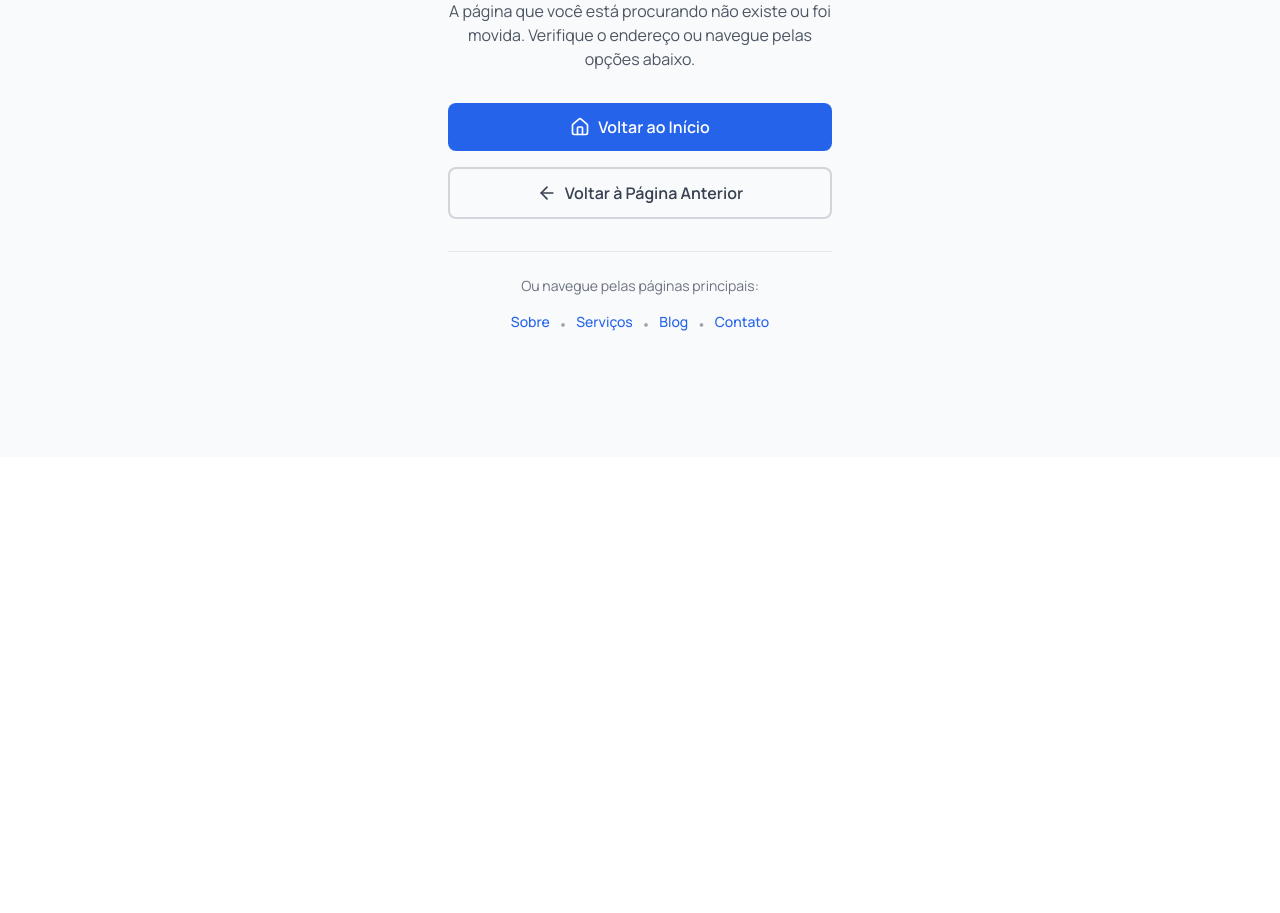
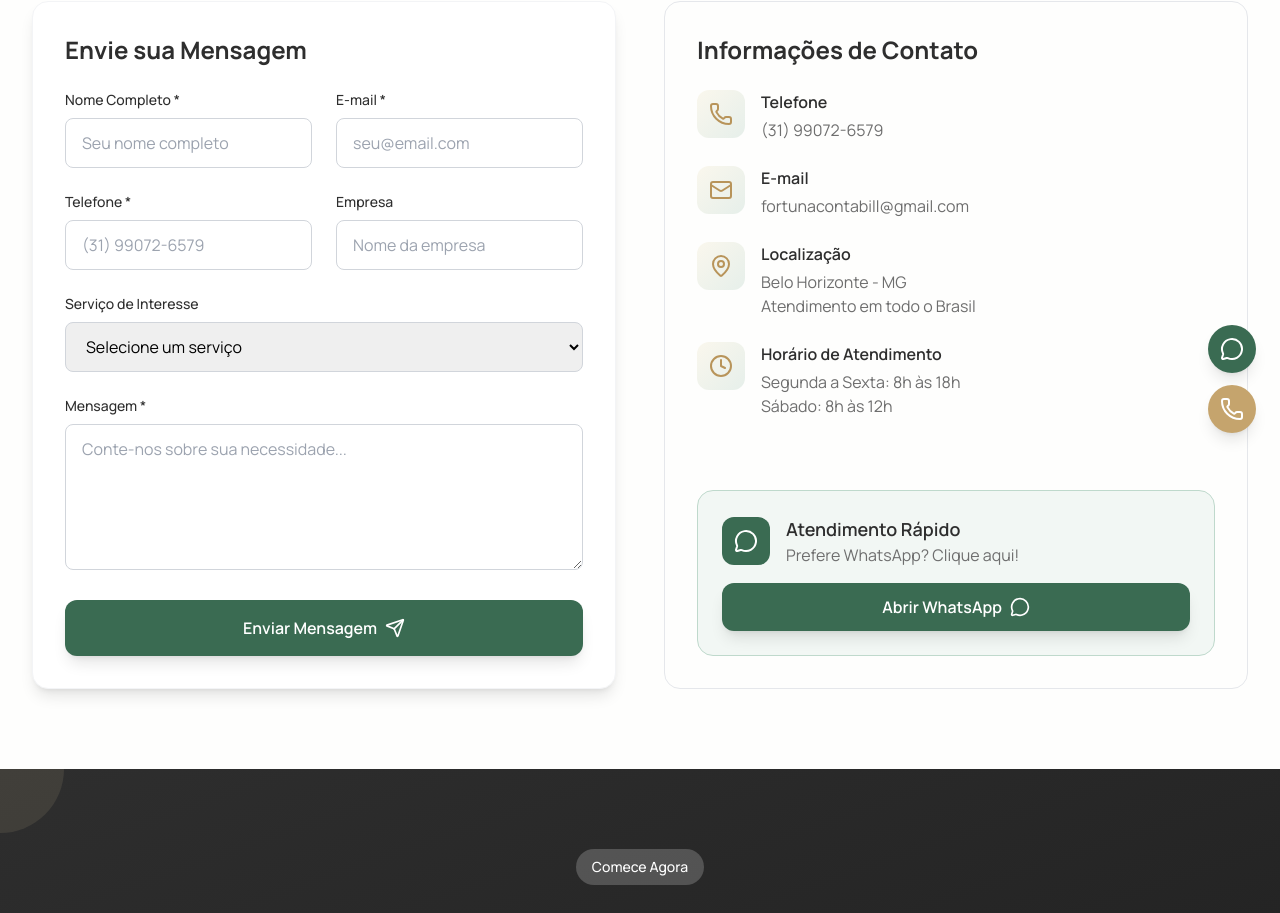
Before and after one commit to leticiasegurasse/fortuna-contabil, a React (Vite) app: page /contato in a window 1280 px wide. Shown: the part 343-1256 px from the top of the page. Before the commit the page ends 800 px from the top, so only its background shows below. Built offline with nearby package versions, Linux system fonts and the light colour scheme.

Commit message:
paginas de contato

```diff
--- a/src/components/FAQ.tsx
+++ b/src/components/FAQ.tsx
@@ -5,7 +5,6 @@ interface FAQItem {
   answer: string;
   icon: React.ComponentType<{ size?: number; className?: string }>;
   iconColor: string;
-  gradientColors: string;
 }
 
 interface FAQProps {
@@ -39,7 +38,7 @@ const FAQ = ({ title, subtitle, items, className = "" }: FAQProps) => {
                   </h3>
                 </div>
                 <div className="ml-4 flex-shrink-0">
-                  <div className={`w-6 h-6 rounded-full ${item.gradientColors} flex items-center justify-center group-open:rotate-180 transition-transform duration-300`}>
+                  <div className={`w-6 h-6 rounded-full flex items-center justify-center group-open:rotate-180 transition-transform duration-300`}>
                     <ArrowRight size={16} className="text-primary-600" />
                   </div>
                 </div>
--- a/src/components/Header.tsx
+++ b/src/components/Header.tsx
@@ -21,7 +21,7 @@ const Header = () => {
     { name: 'Home', href: ROUTES.HOME },
     { name: 'Sobre', href: ROUTES.ABOUT },
     { name: 'Serviços', href: ROUTES.SERVICES },
-    { name: 'Blog', href: ROUTES.BLOG },
+    //{ name: 'Blog', href: ROUTES.BLOG },
     { name: 'Contato', href: ROUTES.CONTACT },
   ];
 
@@ -61,12 +61,12 @@ const Header = () => {
 
           {/* CTA Buttons */}
           <div className="hidden lg:flex items-center space-x-4">
-            <Link
+            {/*<Link
               to={ROUTES.CLIENT_AREA}
               className="text-sm font-medium text-secondary-500 hover:text-primary-500 transition-colors"
             >
               Área do Cliente
-            </Link>
+            </Link>*/}
             <Link
               to={ROUTES.CONTACT}
               className="bg-accent-500 text-white px-4 py-2 rounded-lg text-sm font-medium hover:bg-accent-600 transition-colors"
--- a/src/pages/Contact.tsx
+++ b/src/pages/Contact.tsx
@@ -1,5 +1,7 @@
 import { useState } from 'react';
 import { Phone, Mail, MapPin, Clock, MessageCircle, Send, CheckCircle } from 'lucide-react';
+import SectionDivider from '../components/SectionDivider';
+import CTASection from '../components/CTASection';
 
 const Contact = () => {
   const [formData, setFormData] = useState({
@@ -81,20 +83,20 @@ const Contact = () => {
 
   if (isSubmitted) {
     return (
-      <div className="min-h-screen flex items-center justify-center bg-gray-50">
+      <div className="min-h-screen flex items-center justify-center bg-background-50">
         <div className="max-w-md mx-auto text-center p-8">
-          <div className="bg-green-100 w-16 h-16 rounded-full flex items-center justify-center mx-auto mb-6">
-            <CheckCircle size={32} className="text-green-600" />
+          <div className="bg-accent-100 w-16 h-16 rounded-full flex items-center justify-center mx-auto mb-6">
+            <CheckCircle size={32} className="text-accent-600" />
           </div>
-          <h1 className="text-2xl font-bold text-gray-900 mb-4">
+          <h1 className="text-2xl font-bold text-secondary-500 mb-4">
             Mensagem Enviada!
           </h1>
-          <p className="text-gray-600 mb-8">
+          <p className="text-neutral-500 mb-8">
             Obrigado pelo contato! Retornaremos em breve com as informações solicitadas.
           </p>
           <button
             onClick={() => setIsSubmitted(false)}
-            className="bg-blue-600 text-white px-6 py-3 rounded-lg font-semibold hover:bg-blue-700 transition-colors"
+            className="bg-accent-500 text-white px-6 py-3 rounded-lg font-semibold hover:bg-accent-600 transition-colors"
           >
             Enviar Nova Mensagem
           </button>
@@ -105,33 +107,30 @@ const Contact = () => {
 
   return (
     <div className="overflow-x-hidden">
-      {/* Hero Section */}
-      <section className="bg-gradient-to-br from-blue-600 via-blue-700 to-blue-800 text-white py-20">
-        <div className="max-w-7xl mx-auto px-4 sm:px-6 lg:px-8 text-center">
-          <h1 className="text-4xl lg:text-6xl font-bold mb-6">
-            Entre em Contato
-          </h1>
-          <p className="text-xl text-blue-100 max-w-3xl mx-auto leading-relaxed">
-            Estamos aqui para ajudar seu negócio a crescer. Entre em contato conosco
-            e descubra como podemos descomplicar sua contabilidade.
-          </p>
-        </div>
-      </section>
+      {/* Contact Section */}
+      <section className="py-20 bg-background-50">
+        <div className="max-w-7xl mx-auto px-4 sm:px-6 lg:px-8">
+          <div className="text-center mb-16">
+            <h2 className="text-3xl lg:text-4xl font-bold text-secondary-500 mb-4">
+              Fale Conosco
+            </h2>
+            <SectionDivider />
+            <p className="text-xl text-neutral-500 max-w-3xl mx-auto">
+              Entre em contato conosco e descubra como podemos ajudar seu negócio a crescer
+            </p>
+          </div>
 
-      {/* Contact Section */}
-      <section className="py-20">
-        <div className="max-w-7xl mx-auto px-4 sm:px-6 lg:px-8">
-          <div className="grid grid-cols-1 lg:grid-cols-2 gap-12">
+          <div className="grid grid-cols-1 lg:grid-cols-2 gap-12 lg:items-start">
             {/* Contact Form */}
-            <div className="bg-white rounded-xl shadow-lg p-8">
-              <h2 className="text-2xl font-bold text-gray-900 mb-6">
+            <div className="bg-white rounded-2xl shadow-lg p-8 border border-gray-100 h-full flex flex-col">
+              <h3 className="text-2xl font-bold text-secondary-500 mb-6">
                 Envie sua Mensagem
-              </h2>
+              </h3>
 
               <form onSubmit={handleSubmit} className="space-y-6">
                 <div className="grid grid-cols-1 md:grid-cols-2 gap-6">
                   <div>
-                    <label htmlFor="name" className="block text-sm font-medium text-gray-700 mb-2">
+                    <label htmlFor="name" className="block text-sm font-medium text-secondary-500 mb-2">
                       Nome Completo *
                     </label>
                     <input
@@ -141,13 +140,13 @@ const Contact = () => {
                       value={formData.name}
                       onChange={handleChange}
                       required
-                      className="w-full px-4 py-3 border border-gray-300 rounded-lg focus:ring-2 focus:ring-blue-500 focus:border-transparent"
+                      className="w-full px-4 py-3 border border-gray-300 rounded-lg focus:ring-2 focus:ring-accent-500 focus:border-transparent transition-colors"
                       placeholder="Seu nome completo"
                     />
                   </div>
 
                   <div>
-                    <label htmlFor="email" className="block text-sm font-medium text-gray-700 mb-2">
+                    <label htmlFor="email" className="block text-sm font-medium text-secondary-500 mb-2">
                       E-mail *
                     </label>
                     <input
@@ -157,7 +156,7 @@ const Contact = () => {
                       value={formData.email}
                       onChange={handleChange}
                       required
-                      className="w-full px-4 py-3 border border-gray-300 rounded-lg focus:ring-2 focus:ring-blue-500 focus:border-transparent"
+                      className="w-full px-4 py-3 border border-gray-300 rounded-lg focus:ring-2 focus:ring-accent-500 focus:border-transparent transition-colors"
                       placeholder="seu@email.com"
                     />
                   </div>
@@ -165,7 +164,7 @@ const Contact = () => {
 
                 <div className="grid grid-cols-1 md:grid-cols-2 gap-6">
                   <div>
-                    <label htmlFor="phone" className="block text-sm font-medium text-gray-700 mb-2">
+                    <label htmlFor="phone" className="block text-sm font-medium text-secondary-500 mb-2">
                       Telefone *
                     </label>
                     <input
@@ -175,13 +174,13 @@ const Contact = () => {
                       value={formData.phone}
                       onChange={handleChange}
                       required
-                      className="w-full px-4 py-3 border border-gray-300 rounded-lg focus:ring-2 focus:ring-blue-500 focus:border-transparent"
+                      className="w-full px-4 py-3 border border-gray-300 rounded-lg focus:ring-2 focus:ring-accent-500 focus:border-transparent transition-colors"
                       placeholder="(31) 99072-6579"
                     />
                   </div>
 
                   <div>
-                    <label htmlFor="company" className="block text-sm font-medium text-gray-700 mb-2">
+                    <label htmlFor="company" className="block text-sm font-medium text-secondary-500 mb-2">
                       Empresa
                     </label>
                     <input
@@ -190,14 +189,14 @@ const Contact = () => {
                       name="company"
                       value={formData.company}
                       onChange={handleChange}
-                      className="w-full px-4 py-3 border border-gray-300 rounded-lg focus:ring-2 focus:ring-blue-500 focus:border-transparent"
+                      className="w-full px-4 py-3 border border-gray-300 rounded-lg focus:ring-2 focus:ring-accent-500 focus:border-transparent transition-colors"
                       placeholder="Nome da empresa"
                     />
                   </div>
                 </div>
 
                 <div>
-                  <label htmlFor="service" className="block text-sm font-medium text-gray-700 mb-2">
+                  <label htmlFor="service" className="block text-sm font-medium text-secondary-500 mb-2">
                     Serviço de Interesse
                   </label>
                   <select
@@ -205,7 +204,7 @@ const Contact = () => {
                     name="service"
                     value={formData.service}
                     onChange={handleChange}
-                    className="w-full px-4 py-3 border border-gray-300 rounded-lg focus:ring-2 focus:ring-blue-500 focus:border-transparent"
+                    className="w-full px-4 py-3 border border-gray-300 rounded-lg focus:ring-2 focus:ring-accent-500 focus:border-transparent transition-colors"
                   >
                     <option value="">Selecione um serviço</option>
                     {services.map((service) => (
@@ -217,7 +216,7 @@ const Contact = () => {
                 </div>
 
                 <div>
-                  <label htmlFor="message" className="block text-sm font-medium text-gray-700 mb-2">
+                  <label htmlFor="message" className="block text-sm font-medium text-secondary-500 mb-2">
                     Mensagem *
                   </label>
                   <textarea
@@ -227,7 +226,7 @@ const Contact = () => {
                     onChange={handleChange}
                     required
                     rows={5}
-                    className="w-full px-4 py-3 border border-gray-300 rounded-lg focus:ring-2 focus:ring-blue-500 focus:border-transparent"
+                    className="w-full px-4 py-3 border border-gray-300 rounded-lg focus:ring-2 focus:ring-accent-500 focus:border-transparent transition-colors"
                     placeholder="Conte-nos sobre sua necessidade..."
                   />
                 </div>
@@ -235,7 +234,7 @@ const Contact = () => {
                 <button
                   type="submit"
                   disabled={isSubmitting}
-                  className="w-full bg-blue-600 text-white py-4 px-6 rounded-lg font-semibold hover:bg-blue-700 transition-colors disabled:opacity-50 disabled:cursor-not-allowed inline-flex items-center justify-center"
+                  className="w-full bg-accent-500 text-white py-4 px-6 rounded-xl font-semibold hover:bg-accent-600 transition-all duration-300 hover:scale-105 disabled:opacity-50 disabled:cursor-not-allowed inline-flex items-center justify-center shadow-lg"
                 >
                   {isSubmitting ? (
                     <>
@@ -253,30 +252,30 @@ const Contact = () => {
             </div>
 
             {/* Contact Info */}
-            <div className="space-y-8">
+            <div className="rounded-2xl p-8 border border-gray-200 h-full flex flex-col justify-between space-y-8">
               <div>
-                <h2 className="text-2xl font-bold text-gray-900 mb-6">
+                <h3 className="text-2xl font-bold text-secondary-500 mb-6">
                   Informações de Contato
-                </h2>
+                </h3>
                 <div className="space-y-6">
                   {contactInfo.map((info, index) => (
                     <div key={index} className="flex items-start space-x-4">
-                      <div className="bg-blue-100 p-3 rounded-lg">
-                        <info.icon size={24} className="text-blue-600" />
+                      <div className="bg-gradient-to-br from-primary-100 to-accent-100 p-3 rounded-xl">
+                        <info.icon size={24} className="text-primary-600" />
                       </div>
                       <div>
-                        <h3 className="font-semibold text-gray-900 mb-1">
+                        <h4 className="font-semibold text-secondary-500 mb-1">
                           {info.title}
-                        </h3>
+                        </h4>
                         {info.link ? (
                           <a
                             href={info.link}
-                            className="text-gray-600 hover:text-blue-600 transition-colors"
+                            className="text-neutral-500 hover:text-accent-600 transition-colors"
                           >
                             {info.content}
                           </a>
                         ) : (
-                          <p className="text-gray-600 whitespace-pre-line">
+                          <p className="text-neutral-500 whitespace-pre-line">
                             {info.content}
                           </p>
                         )}
@@ -287,16 +286,16 @@ const Contact = () => {
               </div>
 
               {/* WhatsApp CTA */}
-              <div className="bg-green-50 border border-green-200 rounded-xl p-6">
+              <div className="bg-accent-50 border border-accent-200 rounded-2xl p-6">
                 <div className="flex items-center space-x-4 mb-4">
-                  <div className="bg-green-500 p-3 rounded-lg">
+                  <div className="bg-accent-500 p-3 rounded-xl">
                     <MessageCircle size={24} className="text-white" />
                   </div>
                   <div>
-                    <h3 className="text-lg font-semibold text-gray-900">
+                    <h4 className="text-lg font-semibold text-secondary-500">
                       Atendimento Rápido
-                    </h3>
-                    <p className="text-gray-600">
+                    </h4>
+                    <p className="text-neutral-500">
                       Prefere WhatsApp? Clique aqui!
                     </p>
                   </div>
@@ -305,71 +304,30 @@ const Contact = () => {
                   href="https://wa.me/5531990726579"
                   target="_blank"
                   rel="noopener noreferrer"
-                  className="w-full bg-green-500 text-white py-3 px-6 rounded-lg font-semibold hover:bg-green-600 transition-colors inline-flex items-center justify-center"
+                  className="w-full bg-accent-500 text-white py-3 px-6 rounded-xl font-semibold hover:bg-accent-600 transition-all duration-300 hover:scale-105 inline-flex items-center justify-center shadow-lg"
                 >
                   Abrir WhatsApp
                   <MessageCircle size={20} className="ml-2" />
                 </a>
               </div>
 
-              {/* Why Choose Us */}
-              <div className="bg-blue-50 border border-blue-200 rounded-xl p-6">
-                <h3 className="text-lg font-semibold text-gray-900 mb-4">
-                  Por que escolher a Fortuna?
-                </h3>
-                <ul className="space-y-3">
-                  <li className="flex items-center text-gray-600">
-                    <CheckCircle size={20} className="text-green-500 mr-3" />
-                    Atendimento humanizado
-                  </li>
-                  <li className="flex items-center text-gray-600">
-                    <CheckCircle size={20} className="text-green-500 mr-3" />
-                    100% online
-                  </li>
-                  <li className="flex items-center text-gray-600">
-                    <CheckCircle size={20} className="text-green-500 mr-3" />
-                    Transparência total
-                  </li>
-                  <li className="flex items-center text-gray-600">
-                    <CheckCircle size={20} className="text-green-500 mr-3" />
-                    Especialistas em MEI
-                  </li>
-                </ul>
-              </div>
+
             </div>
           </div>
         </div>
       </section>
 
-      {/* Map Section */}
-      <section className="py-20 bg-gray-50">
-        <div className="max-w-7xl mx-auto px-4 sm:px-6 lg:px-8">
-          <div className="text-center mb-12">
-            <h2 className="text-3xl font-bold text-gray-900 mb-4">
-              Nossa Localização
-            </h2>
-            <p className="text-xl text-gray-600">
-              Atendemos em todo o Brasil, mas nossa base está em Belo Horizonte
-            </p>
-          </div>
 
-          <div className="bg-white rounded-xl shadow-lg p-8">
-            <div className="aspect-w-16 aspect-h-9 rounded-lg overflow-hidden bg-gray-200">
-              <div className="flex items-center justify-center h-64">
-                <div className="text-center">
-                  <MapPin size={48} className="text-gray-400 mx-auto mb-4" />
-                  <p className="text-gray-600">
-                    Mapa interativo será implementado aqui
-                  </p>
-                  <p className="text-sm text-gray-500 mt-2">
-                    Belo Horizonte - MG, Brasil
-                  </p>
-                </div>
-              </div>
-            </div>
-          </div>
-        </div>
-      </section>
+
+      {/* CTA Section */}
+      <CTASection
+        title="Pronto para começar?"
+        description="Entre em contato conosco e descubra como podemos ajudar seu negócio a crescer de forma organizada e sem complicações."
+        primaryButtonText="Solicitar Orçamento"
+        secondaryButtonText="WhatsApp"
+        secondaryButtonLink="https://wa.me/5531990726579"
+        isExternalSecondary={true}
+      />
     </div>
   );
 };
--- a/src/routes/index.tsx
+++ b/src/routes/index.tsx
@@ -33,7 +33,7 @@ const AppRoutes = () => (
           <Route path={ROUTES.SERVICE_SMALL_BUSINESS} element={<DefaultLayout><ServiceSmallBusiness /></DefaultLayout>} />
 
           <Route path={ROUTES.HOME} element={<DefaultLayout><Blog /></DefaultLayout>} />
-          <Route path={ROUTES.HOME} element={<DefaultLayout><Contact /></DefaultLayout>} />
+          <Route path={ROUTES.CONTACT} element={<DefaultLayout><Contact /></DefaultLayout>} />
           <Route path={ROUTES.HOME} element={<DefaultLayout><ClientArea /></DefaultLayout>} />
 
           {/* Rota 404 - Sem layout para ter design próprio */}
```
